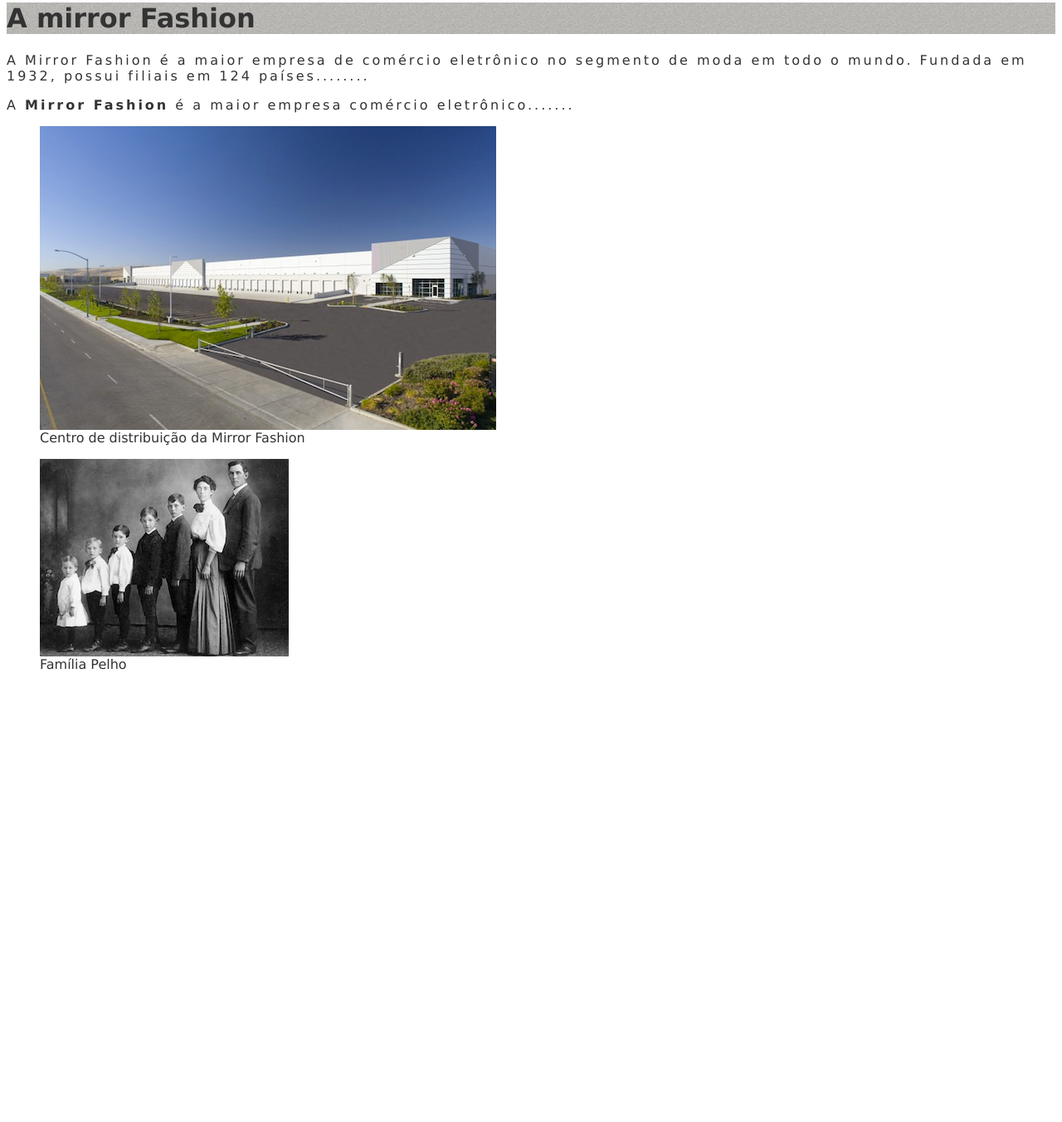
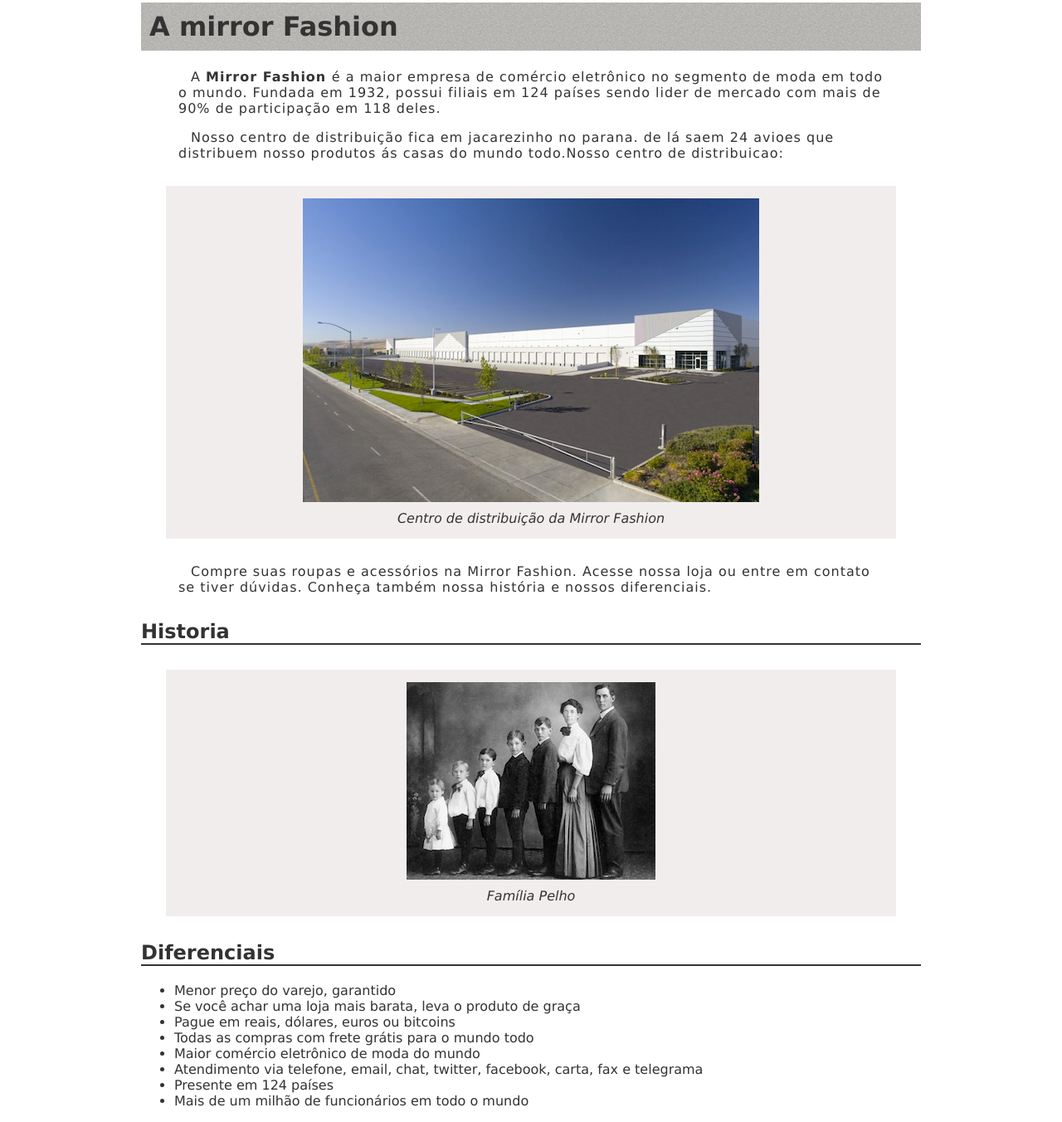
Before and after one commit to eversonsa/html5-css3, a plain HTML site: page sobre.html in a window 1280 px wide. Shown: the part 111-1463 px from the top of the page at 83% size. Before the commit the page ends 937 px from the top, so only its background shows below. Drawn offline with Linux system fonts and the light colour scheme.

Commit message:
correcao no layout

```diff
--- a/css/estilos.css
+++ b/css/estilos.css
@@ -1,13 +1,32 @@
 body {
     color: #333333;
     font-family: "Lucida Sans Unicode","Lucinda Grande", sans-serif;
+    margin-left: auto;
+    margin-right: auto;
+    width: 940px;
 }
 p {
-    letter-spacing: 3px;
+    letter-spacing: 1px;
+    text-indent: 15px;
+    text-align: left;
+    padding: 0 45px;
 }
 h1{
     background-image: url(../img/sobre-background.jpg);
+    padding: 10px;
 }
 h2 {
     border-bottom: 2px solid #333333;
+    margin-top: 30px;
 }
+figure{
+    background-color: #F2EDED;
+    border: 1 solid #ccc;
+    text-align: center;
+    padding: 15px;
+    margin: 30px;
+}
+figcaption{
+    font-style: italic;
+    margin-top: 10px;
+}
--- a/sobre.html
+++ b/sobre.html
@@ -8,19 +8,36 @@
     <body>
         <img src="img/logo.png" alt="logomarca">
         <h1>A mirror Fashion</h1>
-        <p>
-           A Mirror Fashion é a maior empresa de comércio eletrônico no segmento
+        <p> A <strong> Mirror Fashion </strong>é a maior empresa de comércio eletrônico no segmento
            de moda em todo o mundo. Fundada em 1932, possui filiais
-          em 124 países........
+          em 124 países sendo lider de mercado com mais de 90% de participação em 118 deles.
         </p>
-        <p>A <strong>Mirror Fashion</strong> é a maior empresa comércio eletrônico.......</p>
+        <p>Nosso centro de distribuição fica em jacarezinho no parana. de lá saem 24 avioes que distribuem nosso produtos
+            ás casas do mundo todo.Nosso centro de distribuicao:
+        </p>
+
         <figure>
         <img src="img/centro-distribuicao.png">
            <figcaption>Centro de distribuição da Mirror Fashion</figcaption>
         </figure>
+        <p>Compre suas roupas e acessórios na Mirror Fashion. Acesse nossa loja ou entre em contato
+          se tiver dúvidas. Conheça também nossa história e nossos diferenciais.
+        </p>
+        <h2>Historia</h2>
         <figure>
         <img src="img/familia-pelho.jpg">
            <figcaption>Família Pelho</figcaption>
         </figure>
+        <h2>Diferenciais</h2>
+        <ul>
+            <li>Menor preço do varejo, garantido</li>
+            <li>Se você achar uma loja mais barata, leva o produto de graça</li>
+            <li>Pague em reais, dólares, euros ou bitcoins</li>
+            <li>Todas as compras com frete grátis para o mundo todo</li>
+            <li> Maior comércio eletrônico de moda do mundo</li>
+            <li>Atendimento via telefone, email, chat, twitter, facebook, carta, fax e telegrama</li>
+            <li> Presente em 124 países </li>
+            <li>Mais de um milhão de funcionários em todo o mundo</li>
+        </ul>
     </body>
 </html>
```
